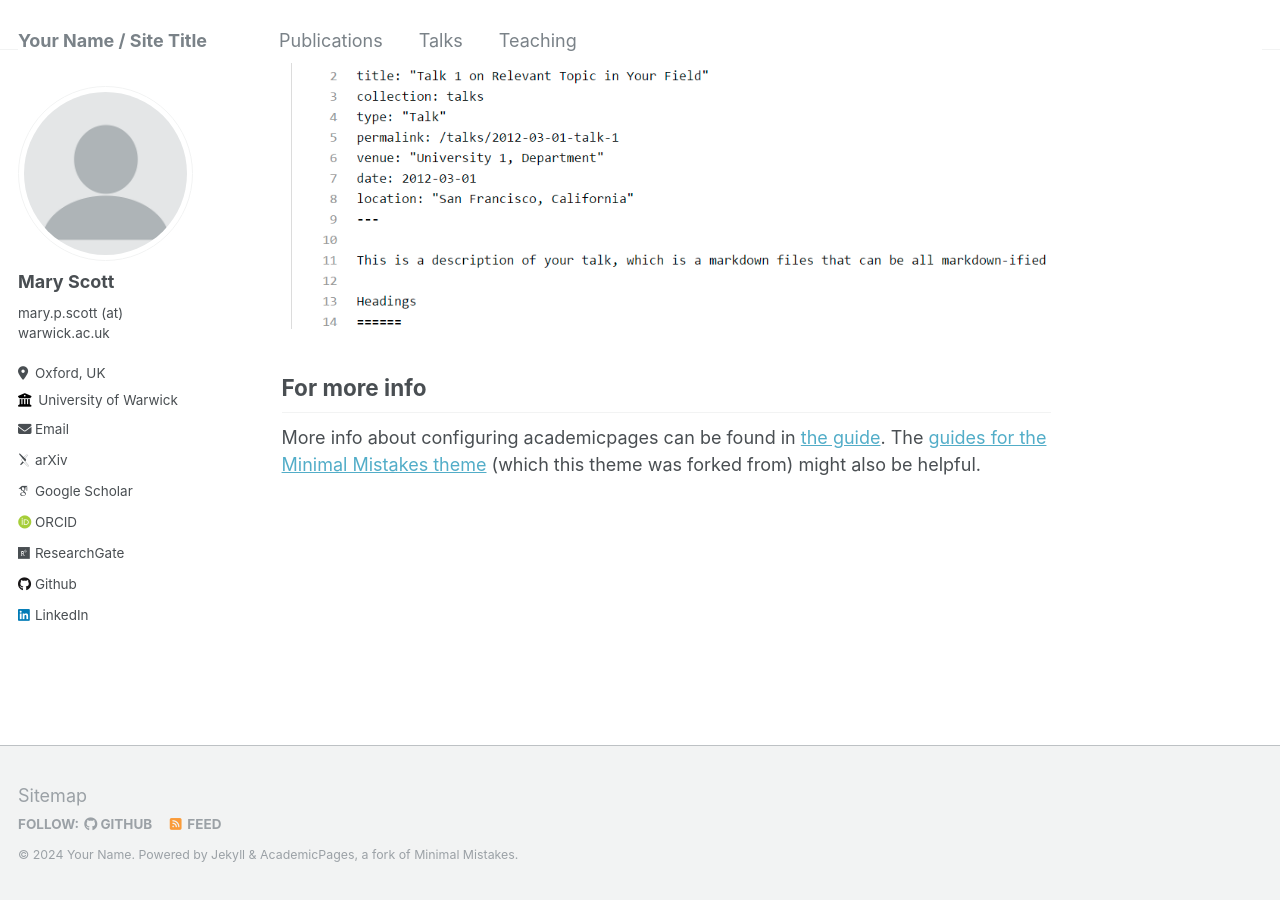
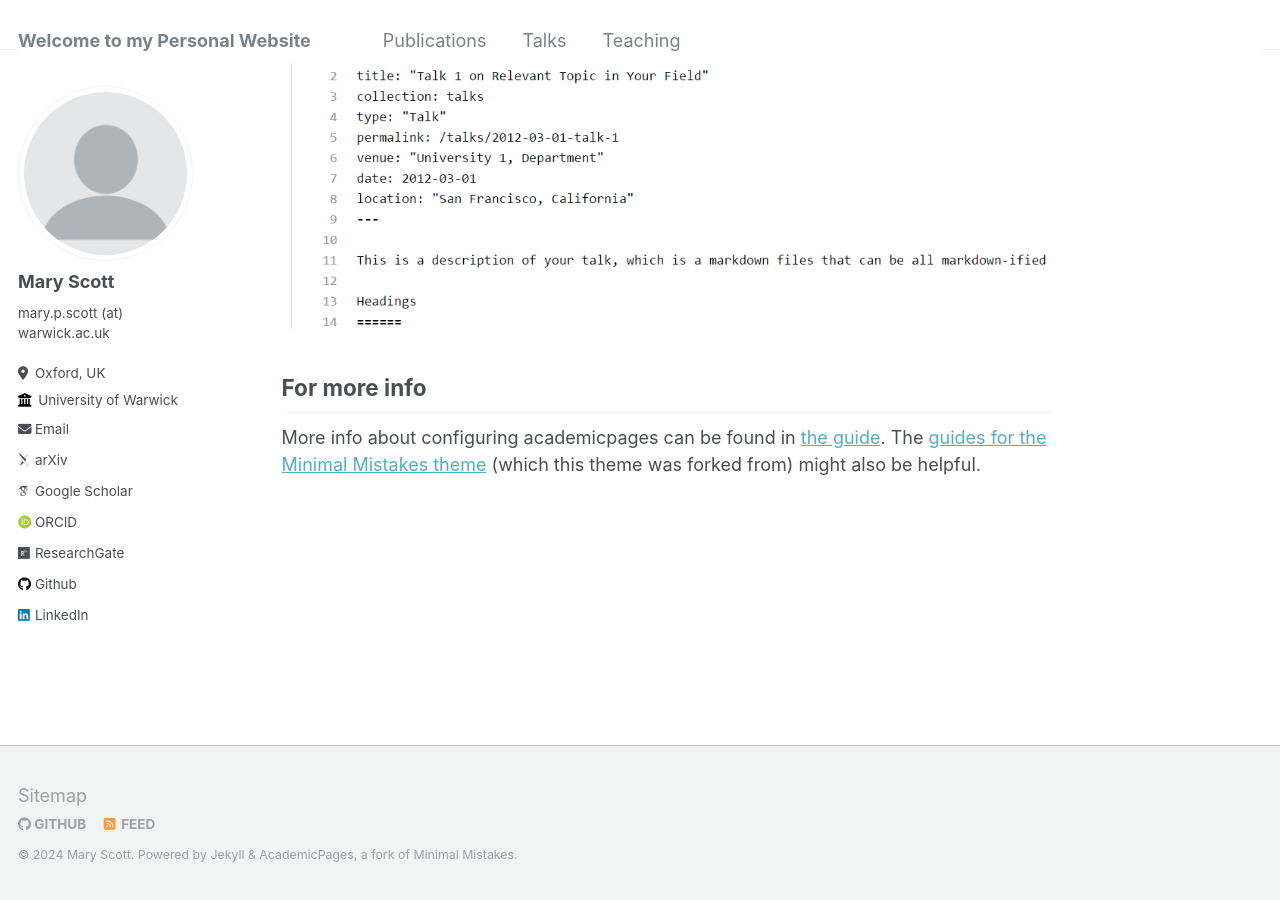
Before and after one commit to mary-python/mary-python.github.io, a Jekyll site: the page built from _pages/about.md, in a window 1280 px wide and 900 px high, scrolled down 2640 px. Built offline with Jekyll 4.4.1, drawn with Linux system fonts in a browser that asks for light colours; some web fonts are replaced.

Commit message:
Update _config.yml

```diff
--- a/_config.yml
+++ b/_config.yml
@@ -7,14 +7,14 @@
 # server process.
 
 # Basic Site Settings
-locale                   : "en-US"
-title                    : "Your Name / Site Title"
+locale                   : "en-UK"
+title                    : "Welcome to my Personal Website"
 title_separator          : "-"
-name                     : &name "Your Name"
+name                     : &name "Mary Scott"
 description              : &description "personal description"
-url                      : https://academicpages.github.io # the base hostname & protocol for your site e.g. "https://mmistakes.github.io"
+url                      : "https://mary-python.github.io"
 baseurl                  : "" # the subpath of your site, e.g. "/blog"
-repository               : "academicpages/academicpages.github.io"
+repository               : "mary-python.github.io/mary-python.github.io"
 
 # Site Author - The following control what appear as part of the author content on the side bar.
 #               If a field is blank the icon and link will not appear, otherwise it will be shown.
@@ -26,7 +26,6 @@ author:
   bio              : "mary.p.scott (at) warwick.ac.uk"
   location         : "Oxford, UK"
   employer         : "University of Warwick"
-  uri              : # URL
   email            : "Mary.P.Scott@warwick.ac.uk"
 
   # Academic websites
```
